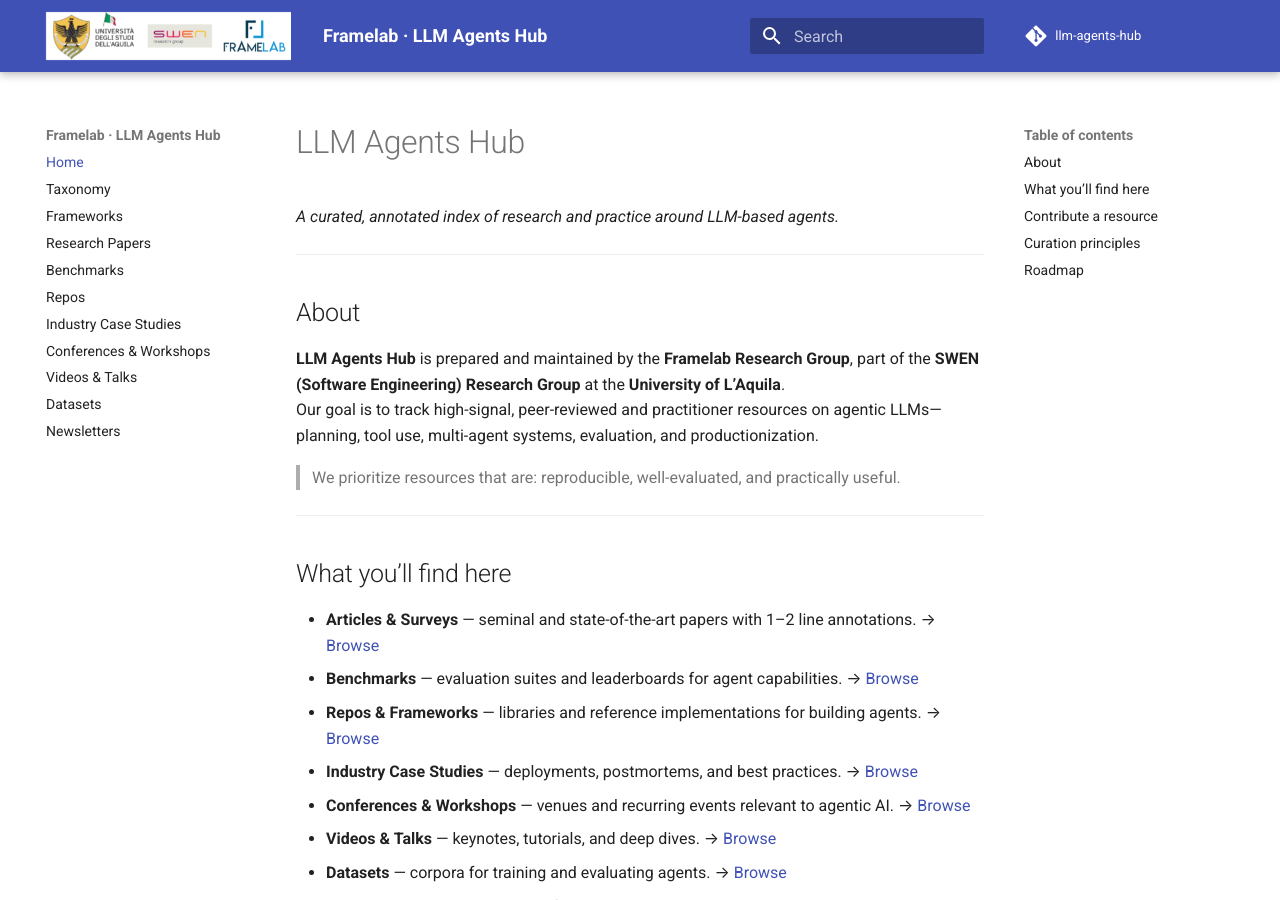
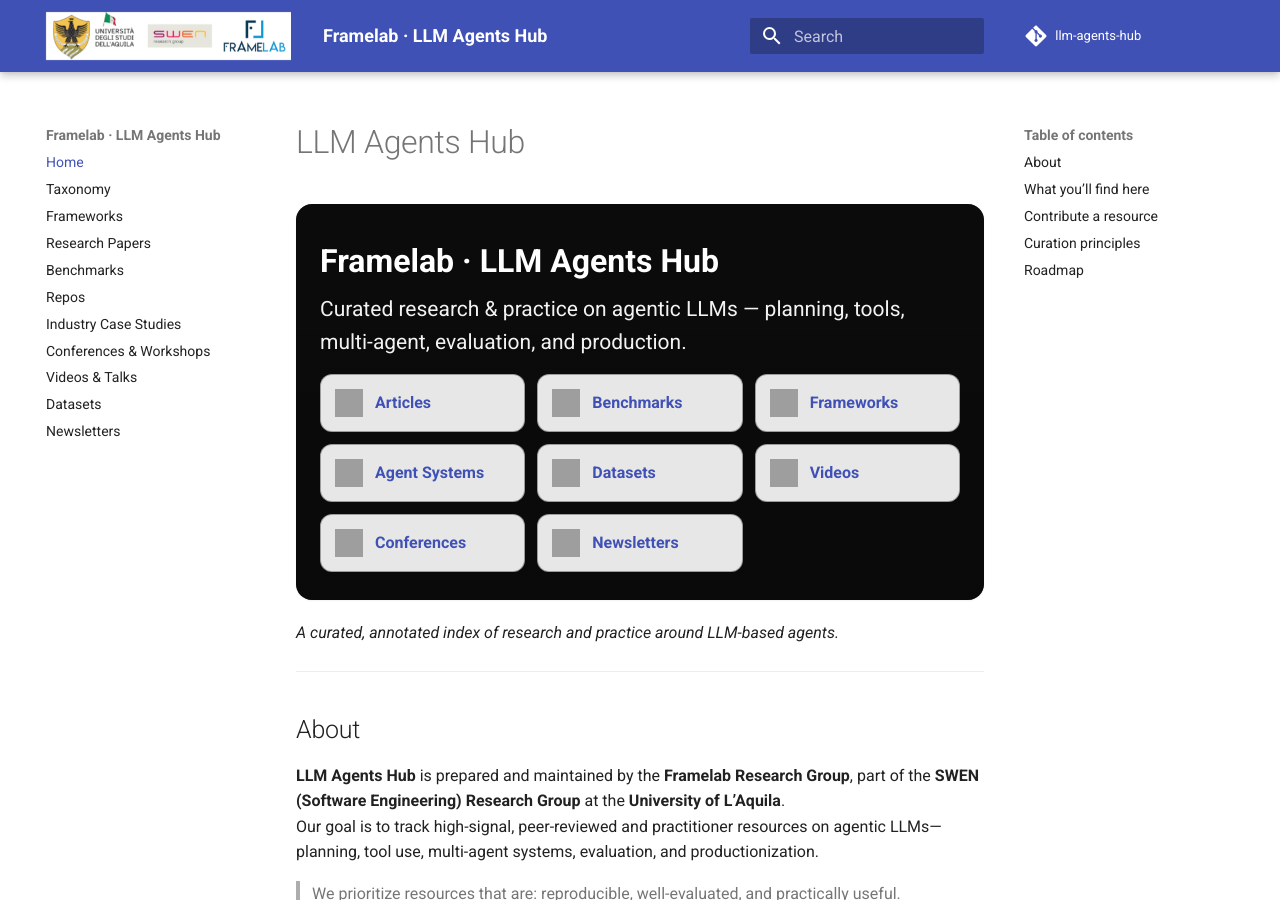
Before and after one commit to framelab-univaq/llm-agents-hub, an MkDocs documentation site: the page built from docs/index.md, in a window 1280 px wide and 900 px high. Built offline with MkDocs 1.6.1 and Material for MkDocs 9.7.7, drawn with Linux system fonts in a browser that asks for light colours; comment, search, counter and statistics services are not loaded; grey boxes are pictures that could not be loaded.

Commit message:
Update index.md

```diff
--- a/docs/index.md
+++ b/docs/index.md
@@ -1,4 +1,40 @@
 # LLM Agents Hub
+
+<div class="hero-banner">
+  <div class="hero-content">
+    <div class="hero-title">Framelab · LLM Agents Hub</div>
+    <p class="hero-sub">Curated research & practice on agentic LLMs — planning, tools, multi-agent, evaluation, and production.</p>
+
+    <div class="tile-row">
+      <a class="tile" href="articles/">
+        <img src="assets/icon-articles.svg" alt="" onerror="this.remove()"/> <b>Articles</b>
+      </a>
+      <a class="tile" href="benchmarks/">
+        <img src="assets/icon-benchmarks.svg" alt="" onerror="this.remove()"/> <b>Benchmarks</b>
+      </a>
+      <a class="tile" href="repos/">
+        <img src="assets/icon-frameworks.svg" alt="" onerror="this.remove()"/> <b>Frameworks</b>
+      </a>
+      <a class="tile" href="agent-systems/">
+        <img src="assets/icon-agents.svg" alt="" onerror="this.remove()"/> <b>Agent Systems</b>
+      </a>
+      <a class="tile" href="datasets/">
+        <img src="assets/icon-datasets.svg" alt="" onerror="this.remove()"/> <b>Datasets</b>
+      </a>
+      <a class="tile" href="videos/">
+        <img src="assets/icon-videos.svg" alt="" onerror="this.remove()"/> <b>Videos</b>
+      </a>
+      <a class="tile" href="conferences/">
+        <img src="assets/icon-conferences.svg" alt="" onerror="this.remove()"/> <b>Conferences</b>
+      </a>
+      <a class="tile" href="newsletters/">
+        <img src="assets/icon-newsletters.svg" alt="" onerror="this.remove()"/> <b>Newsletters</b>
+      </a>
+    </div>
+  </div>
+</div>
+
+
 
 *A curated, annotated index of research and practice around LLM-based agents.*
 <!--
```
